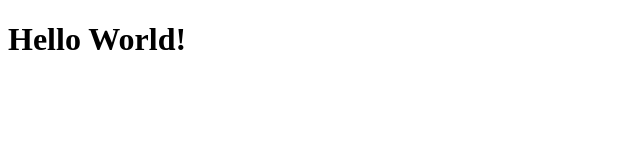
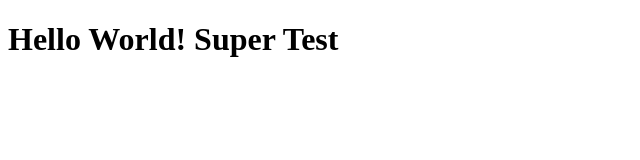
Before and after one commit to wood2944/wood2944.github.io, a plain HTML site: page index.html in a window 1280 px wide. Shown: the whole page, without its empty margins (0-640 px from the left). Drawn offline with Linux system fonts and the light colour scheme.

Commit message:
Update index.html

```diff
--- a/index.html
+++ b/index.html
@@ -5,6 +5,6 @@
     <title>Home</title>
   </head>
   <body>
-    <h1>Hello World!</h1>
+    <h1>Hello World! Super Test</h1>
   </body>
 </html>
```
